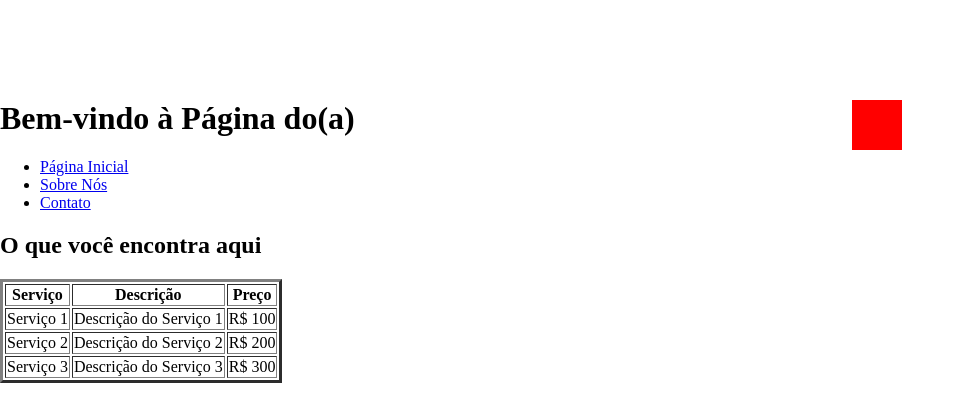
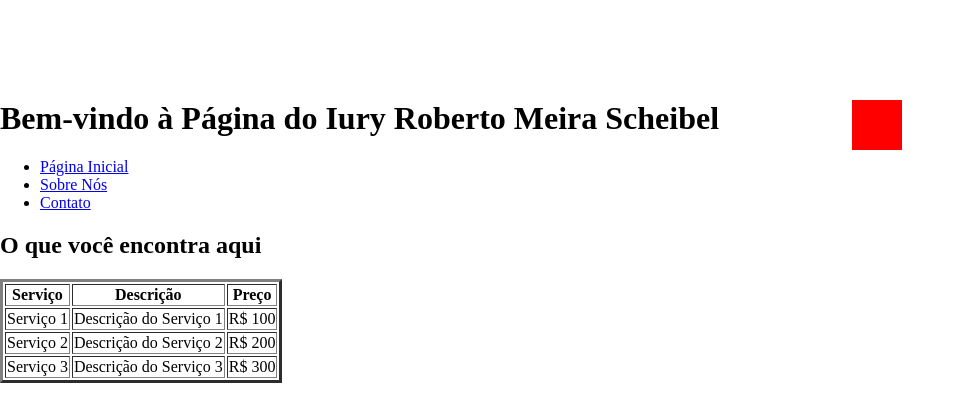
Before and after one commit to Theuzb/PENSAMENTO-COMPUTACIONAL, a plain HTML site: page index.html in a window 1280 px wide. Shown: the top 399 px of the page, without its empty margins (0-965 px from the left). Drawn offline with Linux system fonts and the light colour scheme.

Commit message:
Update index.html

```diff
--- a/index.html
+++ b/index.html
@@ -16,7 +16,7 @@
     <div class="box"></div>
     <script src="script.js"></script>
     <header>
-        <h1>Bem-vindo à Página do(a) </h1>
+        <h1>Bem-vindo à Página do Iury Roberto Meira Scheibel </h1>
     </header>
 
     <nav>
```
